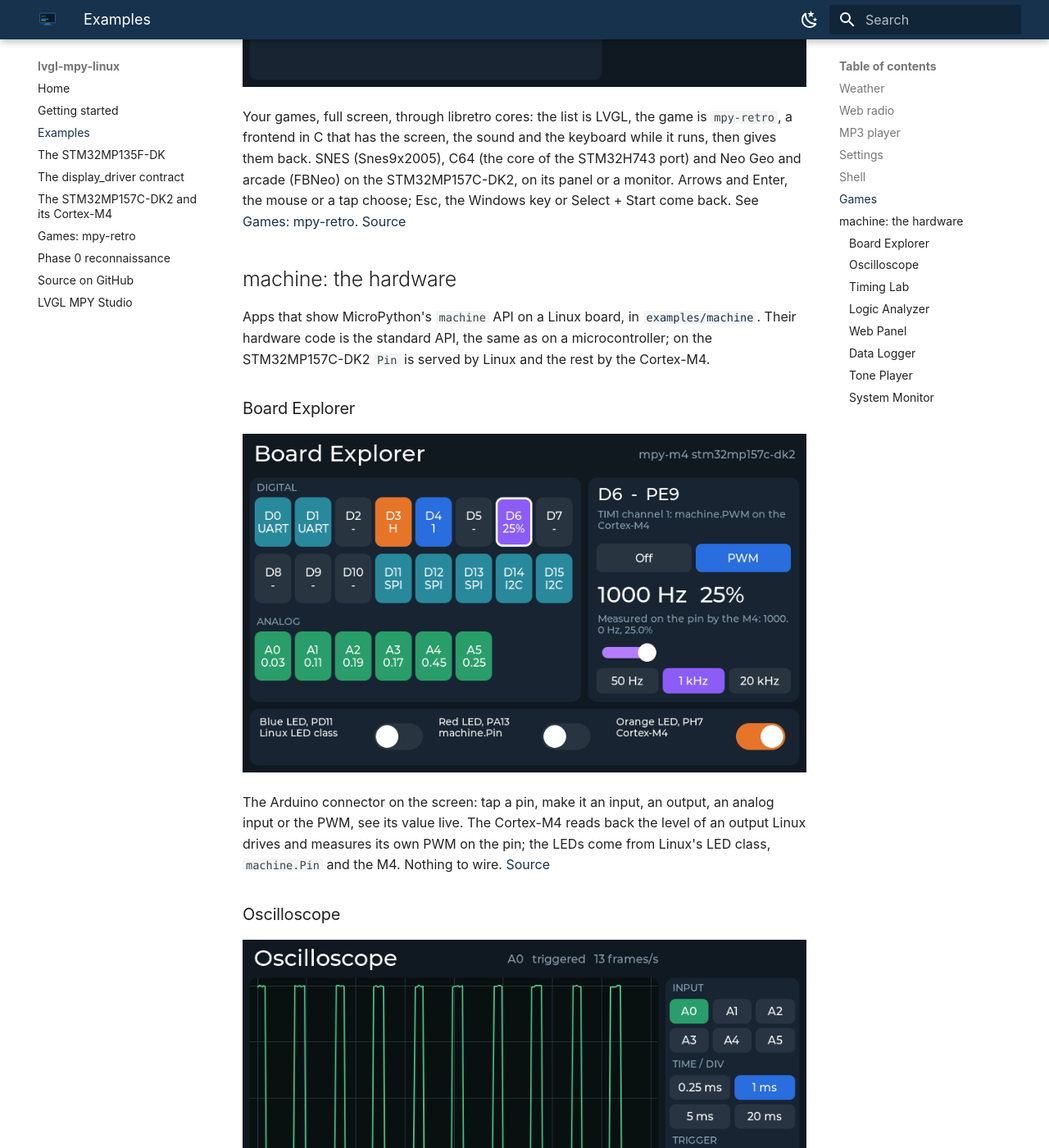
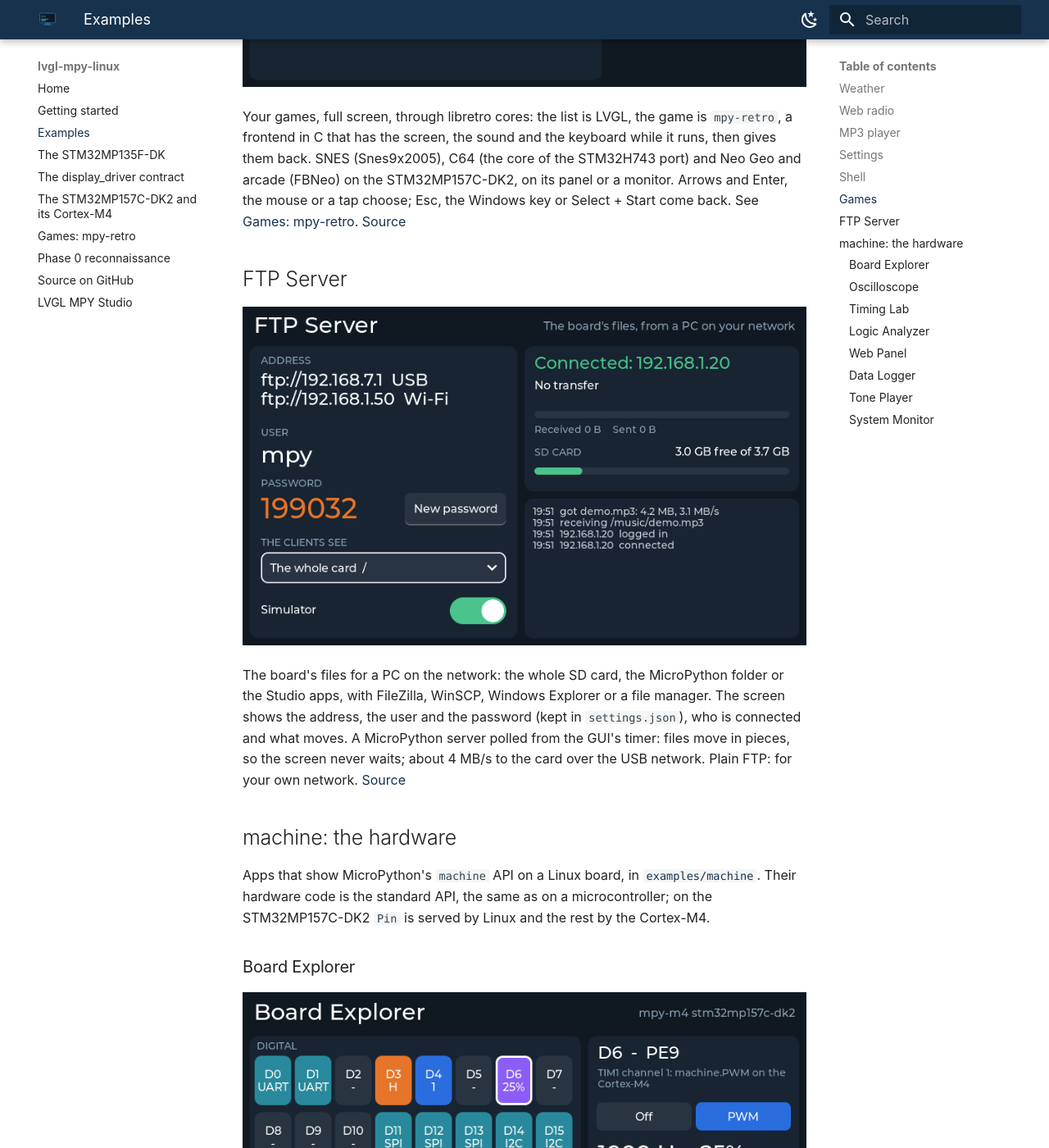
Before and after one commit to Copper-And-Code/copper-and-code-linux-boards, an MkDocs documentation site: the page built from docs/examples.md, in a window 1280 px wide and 1400 px high, scrolled down 3166 px. Shown: the whole window at 82% size. Built offline with MkDocs 1.6.1 and Material for MkDocs 9.7.7, drawn with Linux system fonts in a browser that asks for light colours.

Commit message:
FTP Server example: the SD card for a PC on the network
An LVGL MPY Studio app with an FTP server in MicroPython, polled from the
GUI's timer: commands answered at once, files moved in pieces for 10 ms of
each tick. Passive and active data connections, LIST and MLSD, REST, SIZE,
MDTM, rename, folders, up to 8 clients. The screen shows the addresses, the
user and the password (kept in settings.json), the folder the clients see,
who is connected, the transfer, the free space and a log. Projects for
800x480 and 480x272.

Co-Authored-By: Claude Opus 5.5 <noreply@anthropic.com>
Claude-Session: https://claude.ai/code/session_0124WePQimZSa2NwhcPhaVBN

```diff
--- a/docs/examples.md
+++ b/docs/examples.md
@@ -65,6 +65,17 @@ STM32MP157C-DK2, on its panel or a monitor. Arrows and Enter,
 the mouse or a tap choose; Esc, the Windows key or Select + Start come back. See
 [Games: mpy-retro](retro.md).
 [Source](https://github.com/Copper-And-Code/lvgl-mpy-linux/tree/main/examples/games)
+
+## FTP Server
+
+![FTP Server](images/ftp-server.png)
+
+The board's files for a PC on the network: the whole SD card, the MicroPython folder or the Studio
+apps, with FileZilla, WinSCP, Windows Explorer or a file manager. The screen shows the address, the
+user and the password (kept in `settings.json`), who is connected and what moves. A MicroPython
+server polled from the GUI's timer: files move in pieces, so the screen never waits; about 4 MB/s
+to the card over the USB network. Plain FTP: for your own network.
+[Source](https://github.com/Copper-And-Code/lvgl-mpy-linux/tree/main/examples/ftp-server)
 
 ## machine: the hardware
 
```
Also changed, not shown: README.md (+1 -0 lines), examples/ftp-server/README.md (added, +41 -0 lines), docs/images/ftp-server.png (added), 2 other files.
